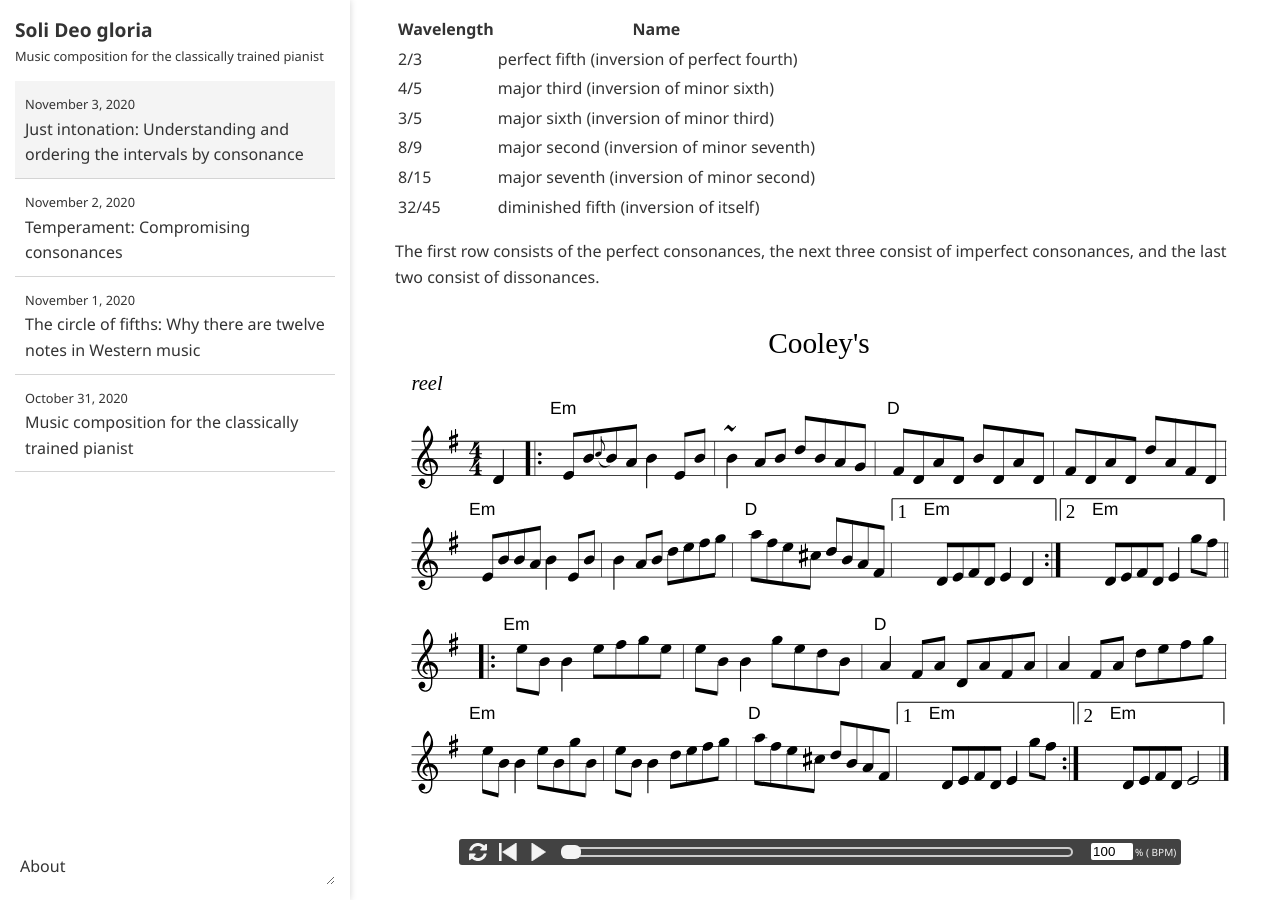
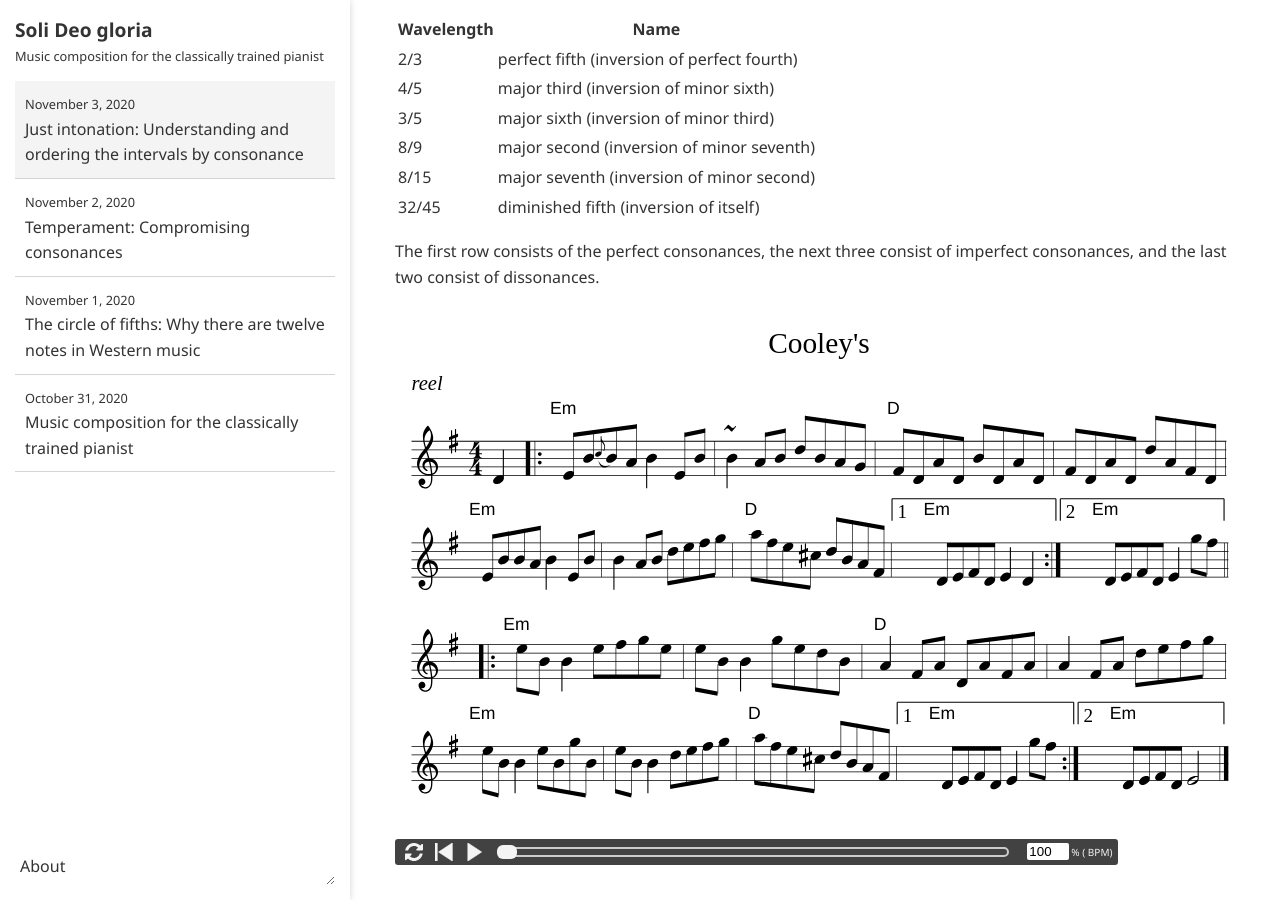
Before and after one commit to ansyblenetwork/sdg, a Jekyll site: the page built from _posts/2020-11-03-just-intonation-understanding-and-ordering-the.md, in a window 1280 px wide and 900 px high, scrolled down 1856 px. Built offline with Jekyll 4.4.1, drawn with Linux system fonts in a browser that asks for light colours; formulas are drawn with MathJax 3.

Commit message:
Update 2020-11-03-just-intonation-understanding-and-ordering-the.md

```diff
--- a/_posts/2020-11-03-just-intonation-understanding-and-ordering-the.md
+++ b/_posts/2020-11-03-just-intonation-understanding-and-ordering-the.md
@@ -72,11 +72,12 @@ The first row consists of the perfect consonances, the next three consist of imp
 
 <div style="display:flex; flex-direction:column; align-items:center">
 <div id="paper"></div>
-<div id="controller" style="width:85%"></div>
 <button id="activate-audio" style="display:none;">Play</button>
 <button id="stop-audio" style="display:none;">Stop</button>
 <div id='audio-error' style="display:none;">Audio is not supported in this browser.</div>
 </div>
+
+<div id="controller" style="width:85%"></div>
 
 <script>
 // First draw the music - this supplies an object that has a lot of information about how to create the synth.
```
